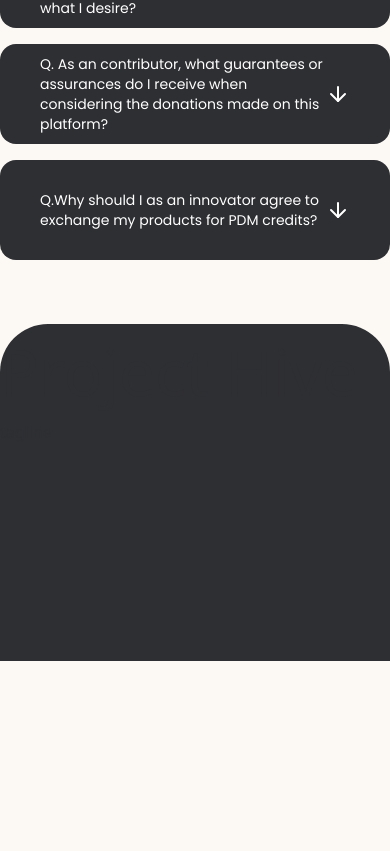
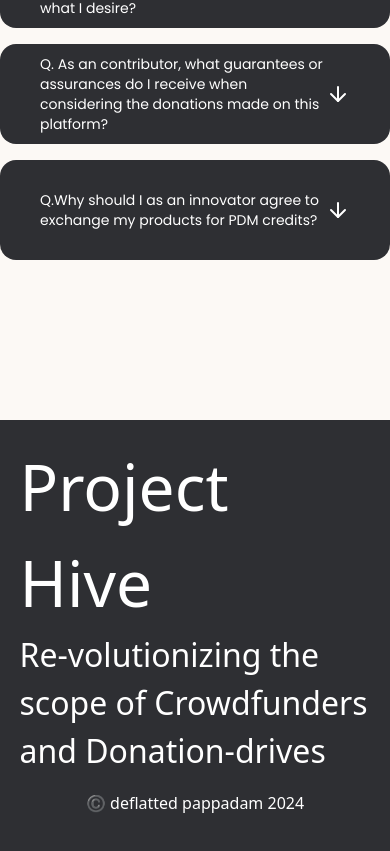
Before and after one commit to Deflated-Pappadam/Project-Hive, a Next.js app: page / in a window 390 px wide. Shown: the part 5845-6696 px from the top of the page. Before the commit the page ends 6506 px from the top, so only its background shows below. Built offline with nearby package versions, Linux system fonts and the light colour scheme; a web font is replaced by a local one.

Commit message:
feat: download abstract

```diff
--- a/app/components/Navbar.tsx
+++ b/app/components/Navbar.tsx
@@ -9,9 +9,9 @@ function Navbar() {
       </a>
       <h1 className="protest-strike-regular text-4xl">Project Hive</h1>
       <div className="flex justify-center md:min-w-[300px]">
-        <div className="md:flex hidden w-fit border-[2px] border-black md:px-4 py-2 rounded-lg poppins-semibold md:text-xl text-sm ">
+        <a href="/abstract.pdf" download className="md:flex hidden w-fit border-[2px] border-black md:px-4 py-2 rounded-lg poppins-semibold md:text-xl text-sm ">
           Download Abstract
-        </div>
+        </a>
       </div>
     </nav>
   );
--- a/app/page.tsx
+++ b/app/page.tsx
@@ -242,9 +242,10 @@ Investing in initiatives featured on this platform may or may not present the po
         </div>
       </section>
 
-      <footer className="min-h-[40vh] w-full  bg-[#2e2f33] rounded-t-[3rem] mt-[4rem]">
-        <h1 className="text-[4rem]">Project Hive</h1>
-        <h2>tagline</h2>
+      <footer className="flex flex-col justify-center items-center min-h-[40vh] w-full  bg-[#2e2f33]  mt-[10rem] p-[5vw]">
+        <h1 className="text-[4rem] text-white">Project Hive</h1>
+        <h2 className="text-[2rem] text-white">Re-volutionizing the scope of Crowdfunders and Donation-drives</h2>
+        <h3 className="text-[1rem] text-white p-4"> ©️ deflatted pappadam 2024</h3>
       </footer>
     </main>
   );
```
